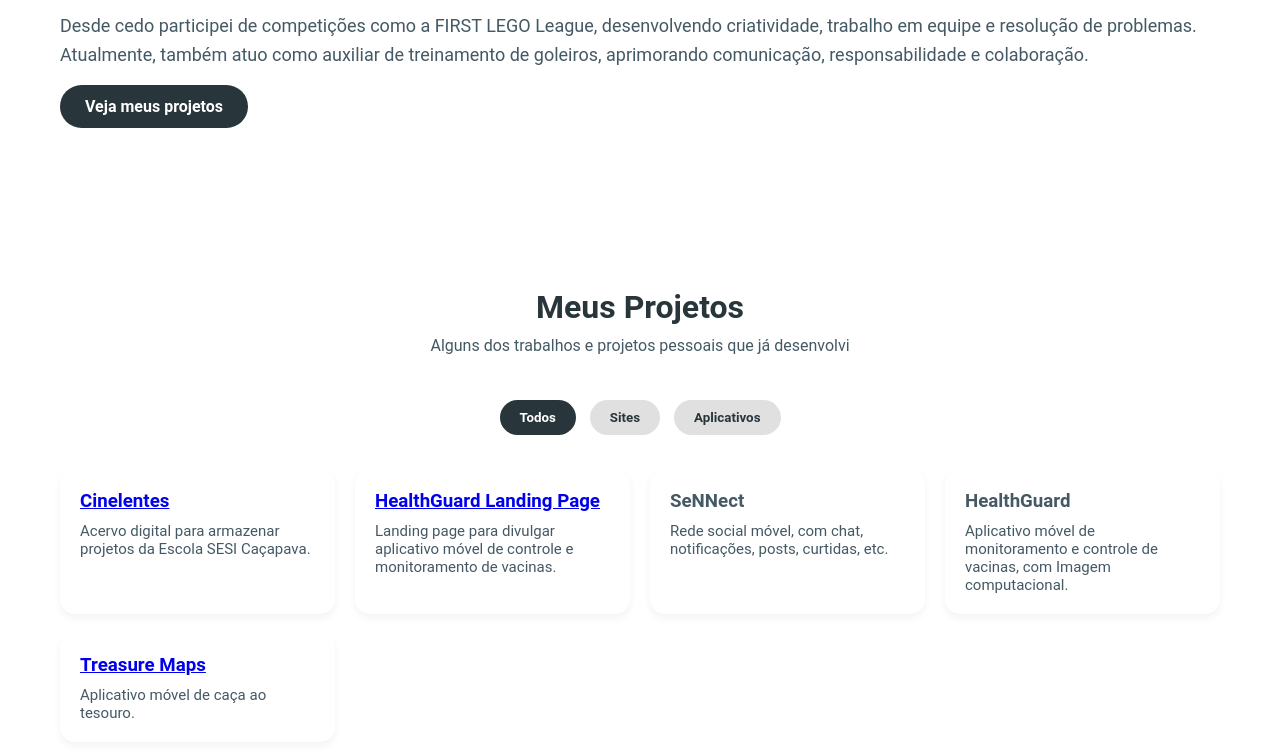
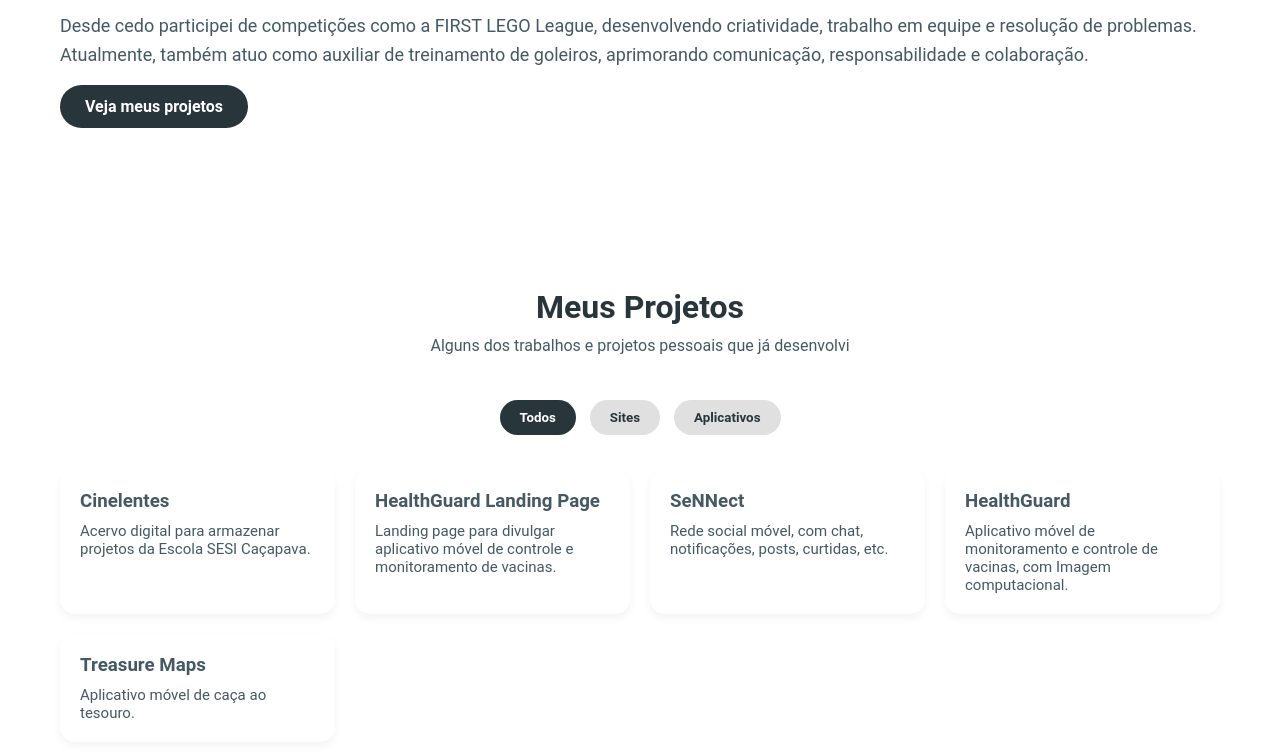
Before and after one commit to victorkoba/Portfolio, a plain HTML site: page index.html in a window 1280 px wide. Shown: the part 1127-1883 px from the top of the page. Drawn offline with Linux system fonts and the light colour scheme.

Commit message:
Alterando meus projetos html

```diff
--- a/index.html
+++ b/index.html
@@ -70,31 +70,32 @@
 </div>
 
 <div class="projects-grid">
-    <div class="project-card" data-category="web">
-        <h3><a href="https://github.com/victorkoba/Cinelentes-Novo" target="_blank">Cinelentes</a></h3>
+    <a href="https://github.com/victorkoba/Cinelentes-Novo" target="_blank" class="project-card" data-category="web">
+        <h3>Cinelentes</h3>
         <p>Acervo digital para armazenar projetos da Escola SESI Caçapava.</p>
-    </div>
+    </a>
 
-    <div class="project-card" data-category="web">
-        <h3><a href="https://nicolecafalloni.github.io/landing_page_HealthGuard/" target="_blank">HealthGuard Landing Page</a></h3>
+    <a href="https://nicolecafalloni.github.io/landing_page_HealthGuard/" target="_blank" class="project-card" data-category="web">
+        <h3>HealthGuard Landing Page</h3>
         <p>Landing page para divulgar aplicativo móvel de controle e monitoramento de vacinas.</p>
-    </div>
+    </a>
 
-    <div class="project-card" data-category="app">
-        <h3><a href="https://github.com/victorkoba/SeNNect" target="_blank"></a>SeNNect</h3>
+    <a href="https://github.com/victorkoba/SeNNect" target="_blank" class="project-card" data-category="app">
+        <h3>SeNNect</h3>
         <p>Rede social móvel, com chat, notificações, posts, curtidas, etc.</p>
-    </div>
+    </a>
 
-    <div class="project-card" data-category="app">
-        <h3><a href="https://github.com/victorkoba/healthguard" target="_blank"></a>HealthGuard</h3>
+    <a href="https://github.com/victorkoba/healthguard" target="_blank" class="project-card" data-category="app">
+        <h3>HealthGuard</h3>
         <p>Aplicativo móvel de monitoramento e controle de vacinas, com Imagem computacional.</p>
-    </div>
+    </a>
 
-    <div class="project-card" data-category="app">
-        <h3><a href="https://github.com/victorkoba/Aplicativo-Localizacao-Tempo-Real" target="_blank">Treasure Maps</a></h3>
+    <a href="https://github.com/victorkoba/Aplicativo-Localizacao-Tempo-Real" target="_blank" class="project-card" data-category="app">
+        <h3>Treasure Maps</h3>
         <p>Aplicativo móvel de caça ao tesouro.</p>
-    </div>
+    </a>
 </div>
+
 </section>
 </body>
 </html>
```
